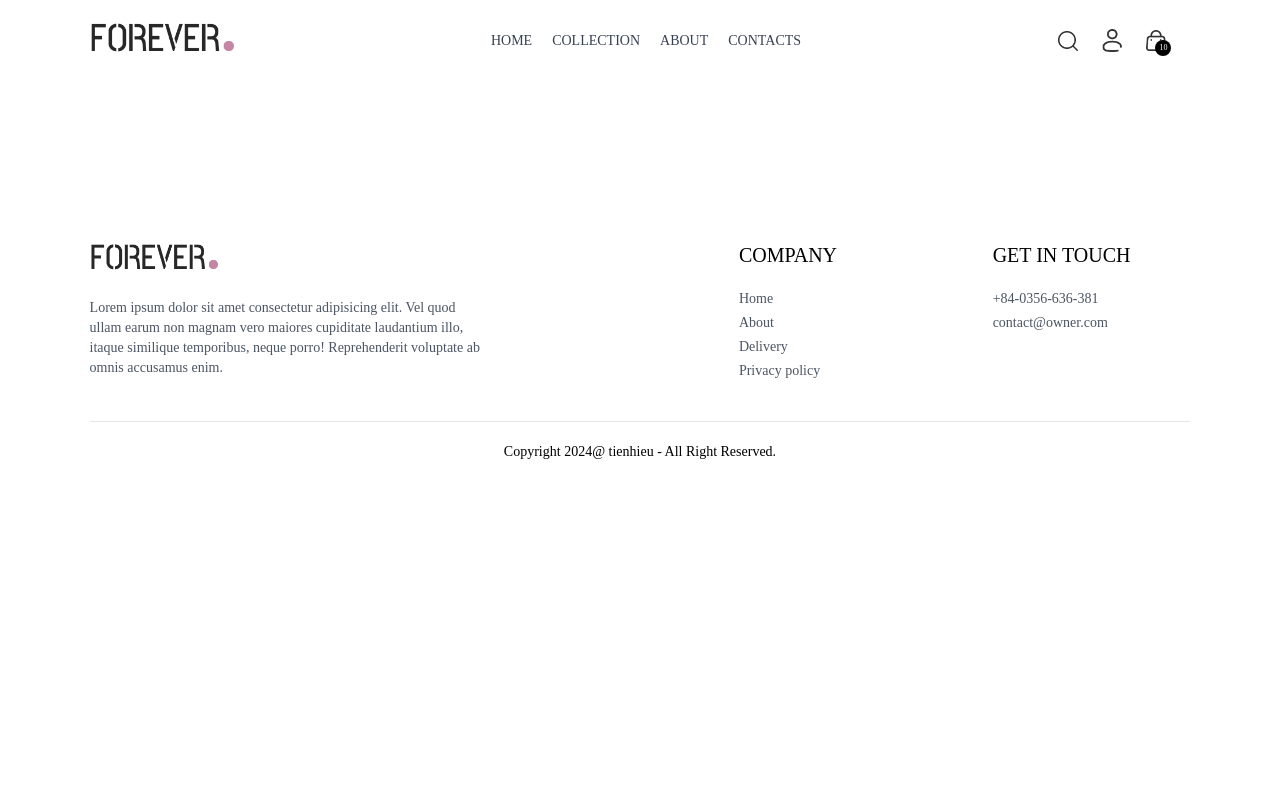
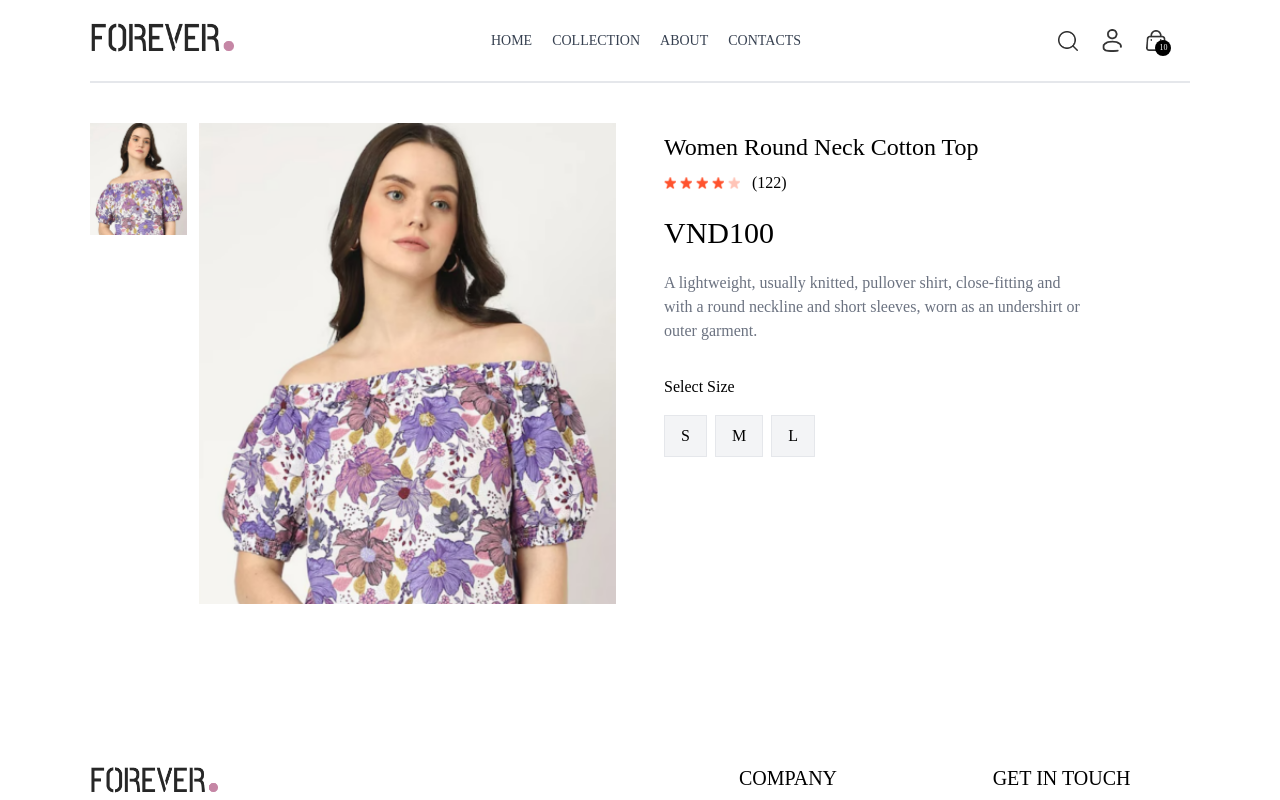
Before and after one commit to tienhieu03/OnlineShop, a React (Vite) app in the folder frontend/: page /product/aaaaa in a window 1280 px wide. Shown: the top 800 px of the page. Built offline with nearby package versions, Linux system fonts and the light colour scheme; a web font is replaced by a local one.

Commit message:
product page

```diff
--- a/frontend/src/index.css
+++ b/frontend/src/index.css
@@ -17,6 +17,10 @@
   font-style: normal;
 }
 
+::-webkit-scrollbar {
+  display: none;
+}
+
 @media (max-width: 640px) {
   a.active {
     background-color: black;
--- a/frontend/src/pages/Product.jsx
+++ b/frontend/src/pages/Product.jsx
@@ -1,34 +1,84 @@
-import React, { useContext, useEffect, useState } from 'react'
-import { useParams } from 'react-router-dom'
-import { ShopContext } from '../context/ShopContext';
+import React, { useContext, useEffect, useState } from "react";
+import { useParams } from "react-router-dom";
+import { ShopContext } from "../context/ShopContext";
+import { assets } from "../assets/assets";
 
 const Product = () => {
-
-  const {productId} = useParams();
-  const {products} = useContext(ShopContext);
-  const [productData,setProductData] = useState(false);
+  const { productId } = useParams();
+  const { products, currency } = useContext(ShopContext);
+  const [productData, setProductData] = useState(false);
+  const [image, setImage] = useState("");
 
   const fetchProductData = async () => {
-
-    products.map((item) =>{
-      if(item._id === productId){
+    products.map((item) => {
+      if (item._id === productId) {
         setProductData(item);
-        console.log(item);
+        setImage(item.image[0]);
         return null;
       }
-    })
+    });
+  };
 
-  }
+  useEffect(() => {
+    fetchProductData();
+  }, [productId]);
 
-  useEffect(()=>{
-    fetchProductData();
-  },[productId])
+  return productData ? (
+    <div className="border-t-2 pt-10 transition-opacity ease-in duration-500 opacity-100">
+      {/* ------------ Product Data ------------ */}
+      <div className="flex gap-12 sm:gap-12 flex-col sm:flex-row">
+        {/* ------------ Product Image ------------ */}
+        <div className="flex-1 flex flex-col-reverse gap-3 sm:flex-row">
+          <div className="flex sm:flex-col overflow-x-auto sm:overflow-y-scroll justify-between sm:justify-normal sm:w-[18.7%] w-full">
+            {productData.image.map((item, index) => (
+              <img
+                onClick={() => setImage(item)}
+                src={item}
+                key={index}
+                className="w-[24%] sm:w-full sm:mb-3 flex-shrink-0 cursor-pointer"
+                alt=""
+              />
+            ))}
+          </div>
+          <div className="w-full sm:w-[80%]">
+            <img className="w-full h-auto" src={image} alt="" />
+          </div>
+        </div>
 
-  return (
-    <div>
+        {/* ------------ Product Details ------------ */}
+        <div className="flex-1">
+          <h1 className="font-medium text-2xl mt-2">{productData.name}</h1>
+          <div className="flex items-center gap-1 mt-2">
+            <img src={assets.star_icon} alt="" className="w-3 5" />
+            <img src={assets.star_icon} alt="" className="w-3 5" />
+            <img src={assets.star_icon} alt="" className="w-3 5" />
+            <img src={assets.star_icon} alt="" className="w-3 5" />
+            <img src={assets.star_dull_icon} alt="" className="w-3 5" />
+            <p className="pl-2">(122)</p>
+          </div>
+          <p className="mt-5 text-3xl font-medium">
+            {currency}
+            {productData.price}
+          </p>
+          <p className="mt-5 text-gray-500 md:w-4/5">
+            {productData.description}
+          </p>
+          <div className="flex flex-col gap-4 my-8">
+            <p>Select Size</p>
+            <div className="flex gap-2">
+              {productData.sizes.map((item, index) => (
+                <button className={`border py-2 px-4 bg-gray-100`} key={index}>
+                  {item}
+                </button>
+              ))}
+            </div>
+          </div>
+        </div>
+      </div>
+    </div>
+  ) : (
+    <div className="opacity-0"></div>
+  );
+};
 
-    </div>
-  )
-}
-
-export default Product
+export default Product;
```
